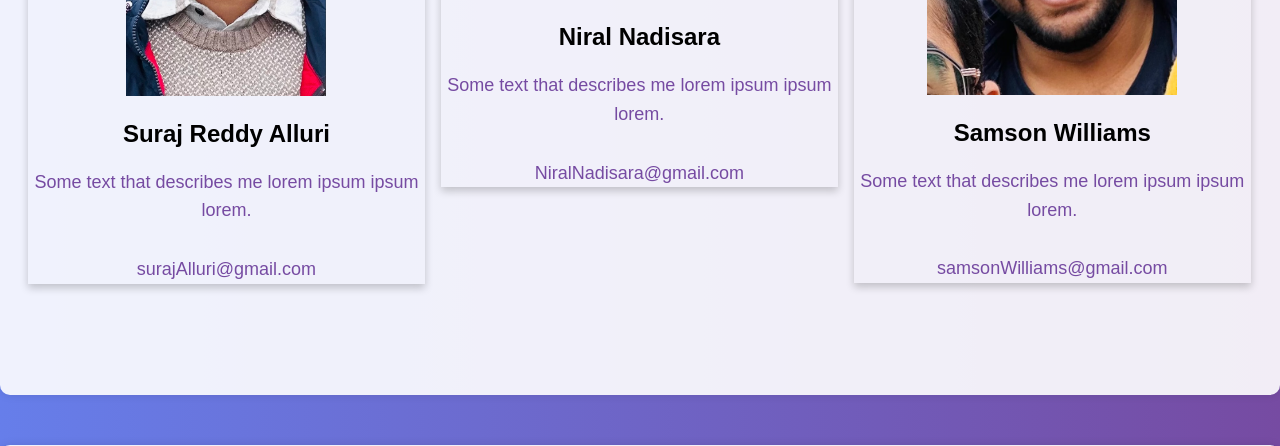
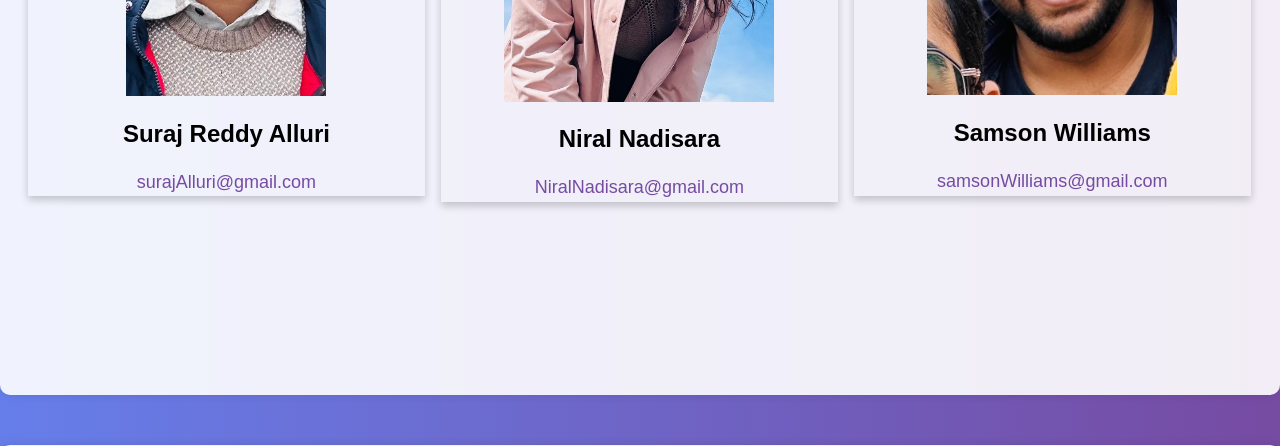
Before and after one commit to niral-nadisara/Masterchef, a Django app: page /ingredient/aboutus/ in a window 1280 px wide. Shown: the part 745-1191 px from the top of the page. Run offline with Django 3.2, Linux system fonts and the light colour scheme.

Commit message:
[photo changes for aboutus page]

```diff
--- a/Masterchef-Django-Project/templates/aboutUs.html
+++ b/Masterchef-Django-Project/templates/aboutUs.html
@@ -54,7 +54,7 @@
               <div class="box">
                 <h2>Suraj Reddy Alluri</h2>
                 <!-- <p class="title">CEO & Founder</p> -->
-                <p>Some text that describes me lorem ipsum ipsum lorem.</p>
+                <!-- <p>Some text that describes me lorem ipsum ipsum lorem.</p> -->
                 <p>surajAlluri@gmail.com</p>
               </div>
             </div>
@@ -62,11 +62,11 @@
 
           <div class="column">
             <div class="card">
-              <img src="/static/images/Niral.jpeg" alt="Niral Nadisara" style="width:100%">
+              <img src="/static/images/niral.jpeg" alt="Niral Nadisara" style="width:270px; height: 400px;">
               <div class="box">
                 <h2>Niral Nadisara</h2>
                 <!-- <p class="title">Art Director</p> -->
-                <p>Some text that describes me lorem ipsum ipsum lorem.</p>
+                <!-- <p>Some text that describes me lorem ipsum ipsum lorem.</p> -->
                 <p>NiralNadisara@gmail.com</p>
               </div>
             </div>
@@ -78,7 +78,7 @@
               <div class="box">
                 <h2>Samson Williams</h2>
                 <!-- <p class="title">Designer</p> -->
-                <p>Some text that describes me lorem ipsum ipsum lorem.</p>
+                <!-- <p>Some text that describes me lorem ipsum ipsum lorem.</p> -->
                 <p>samsonWilliams@gmail.com</p>
               </div>
             </div>
```
Also changed, not shown: Masterchef-Django-Project/static/images/niral.jpeg (added).
